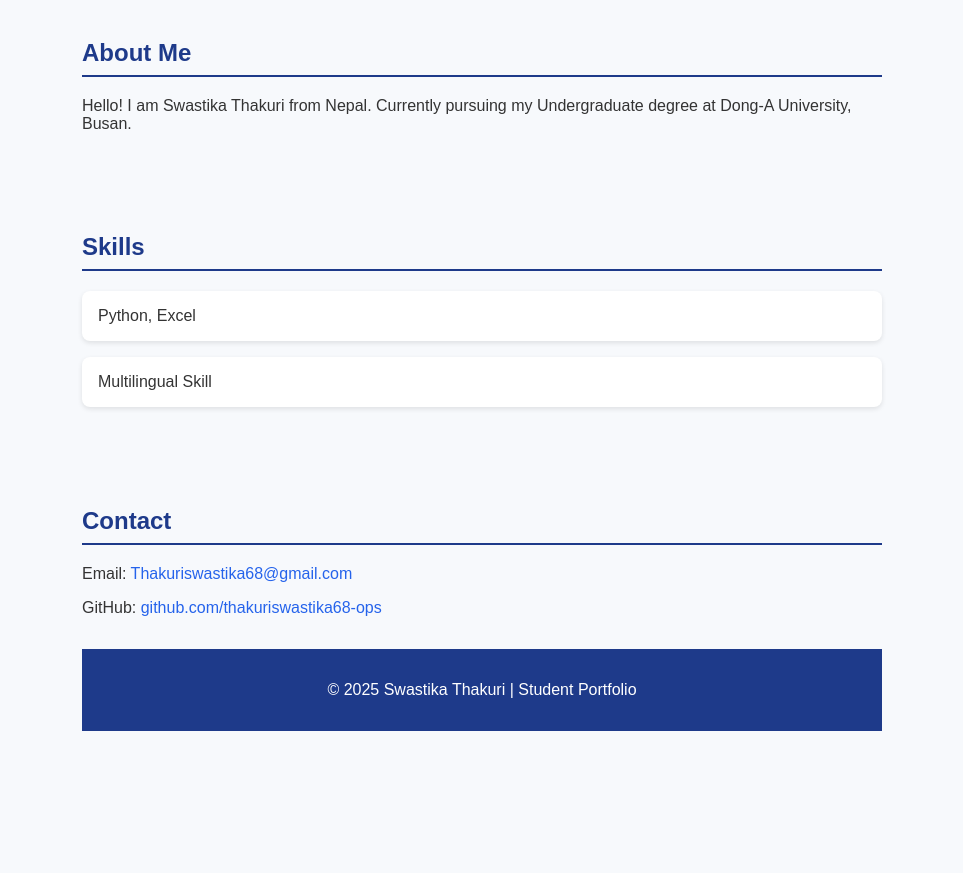
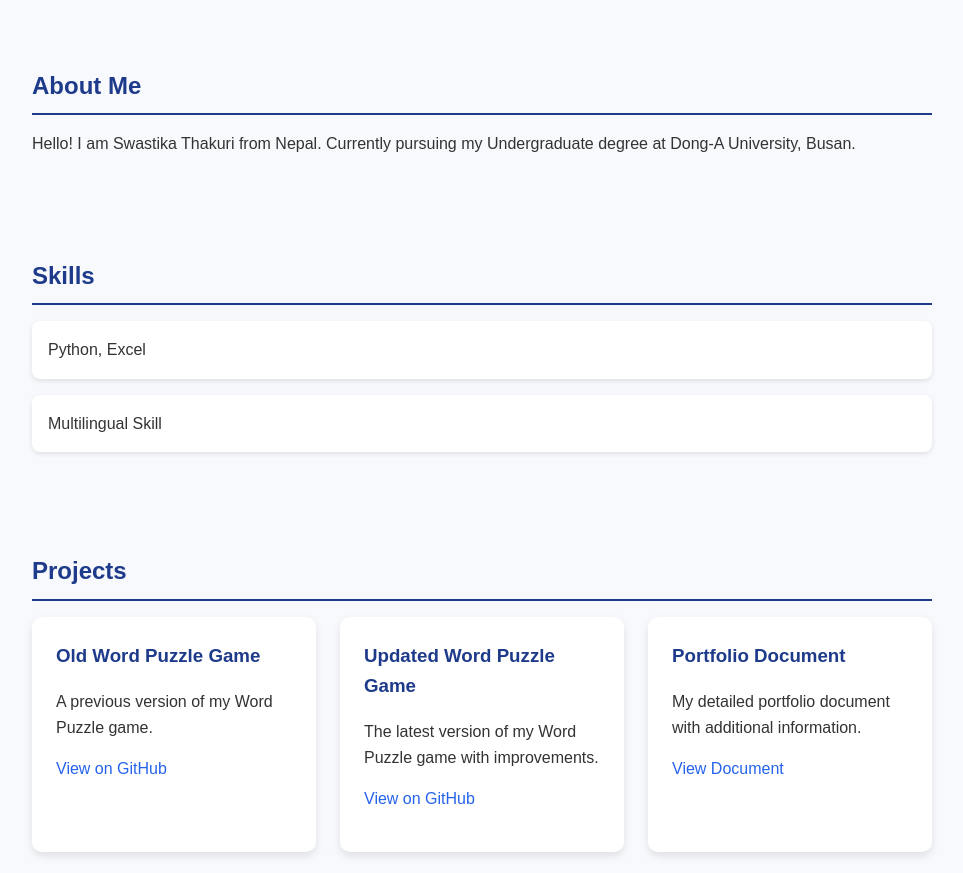
Before and after one commit to thakuriswastika68-ops/Swasst, a plain HTML site: page index.html in a window 1280 px wide. Shown: the part 187-1060 px from the top of the page, without its empty margins (158-1121 px from the left). Before the commit the page ends 966 px from the top, so only its background shows below. Drawn offline with Linux system fonts and the light colour scheme.

Commit message:
Update index.html

```diff
--- a/index.html
+++ b/index.html
@@ -11,11 +11,12 @@
       padding: 0;
       background: #f7f9fc;
       color: #333;
+      line-height: 1.6;
     }
     header {
       background: #1e3a8a;
       color: white;
-      padding: 2rem;
+      padding: 2rem 1rem;
       text-align: center;
     }
     header h1 {
@@ -27,7 +28,7 @@
       margin-top: 0.5rem;
     }
     section {
-      max-width: 800px;
+      max-width: 900px;
       margin: 2rem auto;
       padding: 1rem;
     }
@@ -35,13 +36,42 @@
       color: #1e3a8a;
       border-bottom: 2px solid #1e3a8a;
       padding-bottom: 0.5rem;
+      margin-bottom: 1rem;
     }
-    .project, .skill {
+    .skill {
       background: white;
       margin: 1rem 0;
       padding: 1rem;
       border-radius: 8px;
       box-shadow: 0 2px 5px rgba(0,0,0,0.1);
+    }
+    /* Projects Section */
+    .projects-container {
+      display: grid;
+      grid-template-columns: repeat(auto-fit, minmax(250px, 1fr));
+      gap: 1.5rem;
+    }
+    .project {
+      background: white;
+      padding: 1.5rem;
+      border-radius: 10px;
+      box-shadow: 0 4px 8px rgba(0,0,0,0.1);
+      transition: transform 0.2s, box-shadow 0.2s;
+    }
+    .project:hover {
+      transform: translateY(-5px);
+      box-shadow: 0 8px 16px rgba(0,0,0,0.2);
+    }
+    .project h3 {
+      margin-top: 0;
+      color: #1e3a8a;
+    }
+    .project a {
+      color: #2563eb;
+      text-decoration: none;
+    }
+    .project a:hover {
+      text-decoration: underline;
     }
     footer {
       text-align: center;
@@ -50,41 +80,59 @@
       color: white;
       margin-top: 2rem;
     }
-    a {
-      color: #2563eb;
-      text-decoration: none;
-    }
-    a:hover {
-      text-decoration: underline;
+    @media (max-width: 600px) {
+      header h1 {
+        font-size: 2rem;
+      }
+      header p {
+        font-size: 1rem;
+      }
     }
   </style>
 </head>
 <body>
   <header>
     <h1>Swastika Thakuri</h1>
-    <p>Student </p>
+    <p>Student</p>
   </header>
 
   <section>
     <h2>About Me</h2>
-    <p>Hello! I am Swastika Thakuri from Nepal. Currently pursuing my Undergraduate degree at Dong-A University, Busan.
-  </section>
-
-
+    <p>Hello! I am Swastika Thakuri from Nepal. Currently pursuing my Undergraduate degree at Dong-A University, Busan.</p>
   </section>
 
   <section>
     <h2>Skills</h2>
-
     <div class="skill">Python, Excel</div>
     <div class="skill">Multilingual Skill</div>
+  </section>
+
+  <section>
+    <h2>Projects</h2>
+    <div class="projects-container">
+      <div class="project">
+        <h3>Old Word Puzzle Game</h3>
+        <p>A previous version of my Word Puzzle game.</p>
+        <p><a href="https://github.com/thakuriswastika68-ops/Swasst/blob/main/oldwordpuzzle.html" target="_blank">View on GitHub</a></p>
+      </div>
+      <div class="project">
+        <h3>Updated Word Puzzle Game</h3>
+        <p>The latest version of my Word Puzzle game with improvements.</p>
+        <p><a href="https://github.com/thakuriswastika68-ops/Swasst/blob/main/wordpuzzle.html" target="_blank">View on GitHub</a></p>
+      </div>
+      <div class="project">
+        <h3>Portfolio Document</h3>
+        <p>My detailed portfolio document with additional information.</p>
+        <p><a href="https://docs.google.com/document/d/1NONih4VcxpWl5mC7_W_ueWTeR1HTh-16JpFJI_z3o9s/edit?usp=sharing" target="_blank">View Document</a></p>
+      </div>
+    </div>
   </section>
 
   <section>
     <h2>Contact</h2>
     <p>Email: <a href="mailto:Thakuriswastika68@gmail.com">Thakuriswastika68@gmail.com</a></p>
     <p>GitHub: <a href="https://github.com/thakuriswastika68-ops" target="_blank">github.com/thakuriswastika68-ops</a></p>
-
+  </section>
 
   <footer>
     <p>© 2025 Swastika Thakuri | Student Portfolio</p>
```
